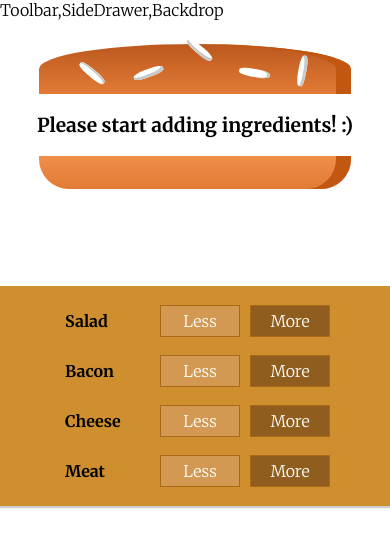
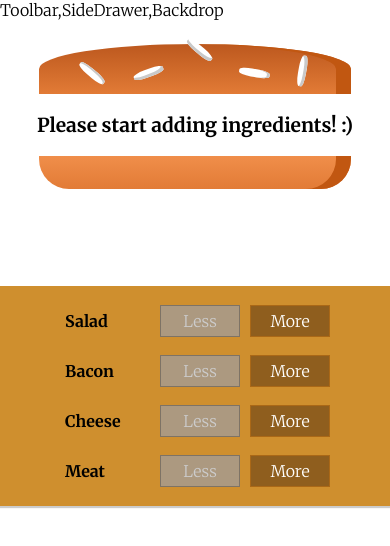
Before and after one commit to ing-arriola/BurgerBuilderApp, a React app: page / in a window 390 px wide. Shown: the top 546 px of the page. Built offline with nearby package versions, Linux system fonts and the light colour scheme.

Commit message:
Added the logic to disable the Less button, I mean, it's a validation to not get a hamburger with -3 meal or something like that

```diff
--- a/src/components/Burger/BuildConrols/BuilControls.js
+++ b/src/components/Burger/BuildConrols/BuilControls.js
@@ -18,6 +18,7 @@ const BuilControls = (props) => {
           removed={() => props.ingredientsRemoved(control.type)}
           key={control.label}
           label={control.label}
+          disabled={props.disabled[control.type]}
         />
       ))}
     </div>
--- a/src/components/Burger/BuildControl/BuildControl.js
+++ b/src/components/Burger/BuildControl/BuildControl.js
@@ -5,7 +5,11 @@ const BuildControl = (props) => {
   return (
     <div className={classes.BuildControl}>
       <div className={classes.Label}>{props.label}</div>
-      <button onClick={props.removed} className={classes.Less}>
+      <button
+        onClick={props.removed}
+        className={classes.Less}
+        disabled={props.disabled}
+      >
         Less
       </button>
       <button onClick={props.added} className={classes.More}>
--- a/src/components/containers/BurgerBuilder.js
+++ b/src/components/containers/BurgerBuilder.js
@@ -35,6 +35,9 @@ class BurgerBuilder extends Component {
   };
   removeIngredientHandler = (type) => {
     const oldCount = this.state.ingredients[type];
+    if (oldCount <= 0) {
+      return;
+    }
     const updatedCount = oldCount - 1;
     const updatedIngredients = {
       ...this.state.ingredients,
@@ -47,6 +50,14 @@ class BurgerBuilder extends Component {
   };
 
   render() {
+    //If some ingredient's amount is 0, then it will be necessary to disable its button
+    const disabledInfo = {
+      ...this.state.ingredients,
+    };
+    for (let key in disabledInfo) {
+      disabledInfo[key] = disabledInfo[key] <= 0;
+    }
+
     return (
       <div>
         <Aux>
@@ -54,6 +65,7 @@ class BurgerBuilder extends Component {
           <BuildControls
             ingredientsAdded={this.addIngredientHandler}
             ingredientsRemoved={this.removeIngredientHandler}
+            disabled={disabledInfo}
           />
         </Aux>
       </div>
```
